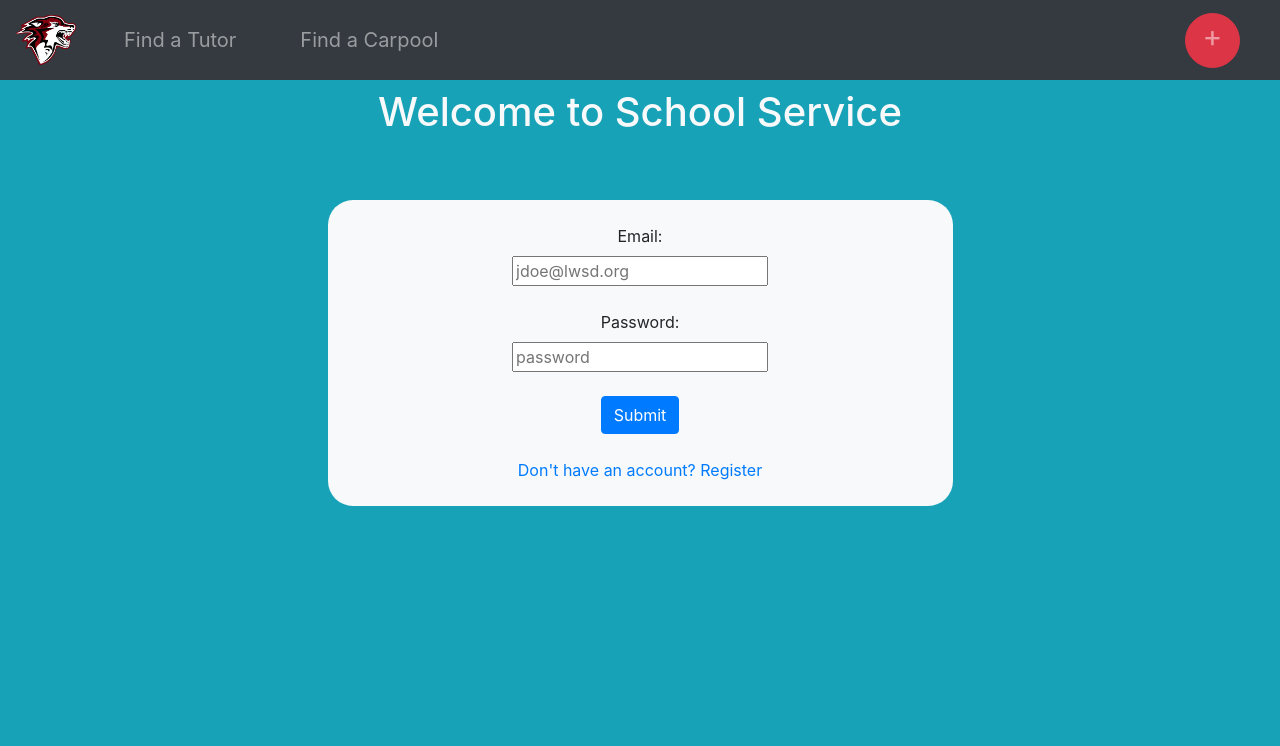
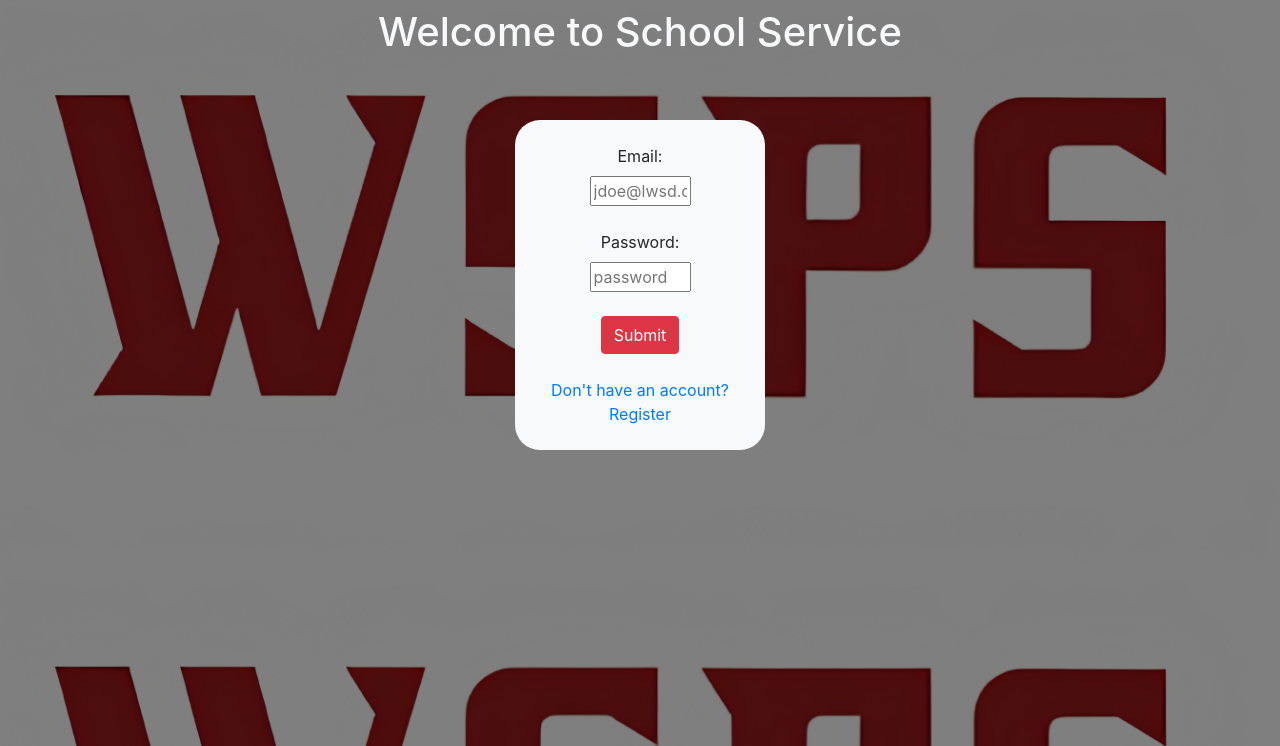
Before and after one commit to TangyTiger/ClassConnect, a Flask app: page /signin in a window 1280 px wide. Shown: the top 746 px of the page. Run offline with Flask 2, Linux system fonts and the light colour scheme; some libraries are stand-ins or nearby versions.

Commit message:
did much styling to things

```diff
--- a/app/templates/home.html
+++ b/app/templates/home.html
@@ -41,7 +41,7 @@
     </nav>
     <div class="container-fluid bg-light">
         <br>
-        <h1 class="ml-2 container-fluid">Discussion <a href = "/viewAllDiscussions"class = "btn btn-primary">View all</a></h1>
+        <h1 class="ml-2 container-fluid">Discussion <a href = "/viewAllDiscussions"class = "btn btn-danger">View all</a></h1>
         <div class="container-fluid mt-3 w-100 p-3" id="discussion">
             <div class="row">
                 {% for post in range(6) if not post >= discussionPosts|length %}
@@ -59,7 +59,7 @@
     </div>
     <div class="container-fluid bg-light">
         <br>
-        <h1 class="ml-2 container-fluid">Borrow Supplies <a href = "/viewAllSupplies"class = "btn btn-primary">View all</a></h1>
+        <h1 class="ml-2 container-fluid">Borrow Supplies <a href = "/viewAllSupplies"class = "btn btn-danger">View all</a></h1>
         <div class="container-fluid mt-3 w-100 p-3" id="supplies">
             <div class="row">
                 {% for post in supplyPosts %}
--- a/app/templates/post.html
+++ b/app/templates/post.html
@@ -38,7 +38,7 @@
         </li>
       </ul>
     </nav>
-<div class="container-fluid bg-light p-3">    <select class="btn btn-primary" name="type" id="dropdown">
+<div class="container-fluid bg-light p-3">    <select class="btn btn-danger" name="type" id="dropdown">
       <option value="carpool">Offer a Carpool</option>
       <option value="tutor">Offer Tutoring</option>
       <option value="supplies">Ask for Supplies</option>
--- a/app/templates/signin.html
+++ b/app/templates/signin.html
@@ -9,43 +9,22 @@
     <script src="https://cdnjs.cloudflare.com/ajax/libs/popper.js/1.16.0/umd/popper.min.js"></script>
     <script src="https://maxcdn.bootstrapcdn.com/bootstrap/4.5.2/js/bootstrap.min.js"></script>
   </head>
-  <body style="text-align: center" class="bg-info">
-  <nav class="navbar navbar-expand-sm bg-dark navbar-dark" style="height:80px;">
-      <!-- Brand/logo -->
-      <a class="navbar-brand" href="/home">
-        <img src="/static/logo.png" alt="logo" width="60px">
-      </a>
-
-      <!-- Links -->
-      <ul class="navbar-nav">
-        <li class="nav-item">
-          <a class="nav-link mx-4" href="/viewTutorsSubjects" style="font-size: 20px;">Find a Tutor</a>
-        </li>
-        <li class="nav-item mx-4">
-          <a class="nav-link" href="/viewCarpoolSubjects" style="font-size: 20px;">Find a Carpool</a>
-        </li>
-      </ul>
-      <ul class="navbar-nav ml-auto mr-4">
-        <li class="nav-item p-0">
-            <a class="nav-link btn btn-danger m-0" href="/post" style="border-radius: 50%; font-size: 30px; width: 55px; height: 55px; padding: 0px">+</a>
-        </li>
-      </ul>
-    </nav>
-  <div class="container-fluid w-100 h-100 bg-info">
-  <div class="container-fluid text-light bg-info p-2" style="text-align: center">
+  <body style="text-align: center; background: linear-gradient(rgba(0, 0, 0, 0.5), rgba(0, 0, 0, 0.5)), url('/static/wsps.png'); background-size: cover " class="bg-info">
+  <div class="container-fluid w-100 h-100">
+  <div class="container-fluid text-light p-2" style="text-align: center">
     <h1>Welcome to School Service</h1>
   </div>
     <br>
     <br>
-  <div class="container bg-light w-50 h-50 p-4" style="text-align: center; border-radius: 25px">
+  <div class="container bg-light h-50 p-4" style="text-align: center; border-radius: 25px; width: 20%">
     <form action="/home" class="w-50 m-auto" style="text-align: center;">
       <label for="email">Email:</label><br>
-      <input type = "text" id="email" name="lname" placeholder="jdoe@lwsd.org"><br>
+      <input type = "text" id="email" name="lname" placeholder="jdoe@lwsd.org" style="width: 100%"><br>
       <br>
       <label for="password">Password:</label><br>
-      <input type = "password" id = "password" name = "password" placeholder="password"><br>
+      <input type = "password" id = "password" name = "password" placeholder="password" style="width: 100%"><br>
       <br>
-      <input type="submit" class="btn btn-primary" value="Submit">
+      <input type="submit" class="btn btn-danger" value="Submit">
     </form>
     <br>
     <a href="/signup">Don't have an account? Register</a>
```
Also changed, not shown: app/signup.html (deleted, +0 -48 lines), app/templates/signup.html (+11 -11 lines), app/templates/viewCarpoolSubjects.html (+6 -6 lines), app/templates/viewTutorsSubjects.html (+6 -6 lines), app/static/wsps.png (added).
